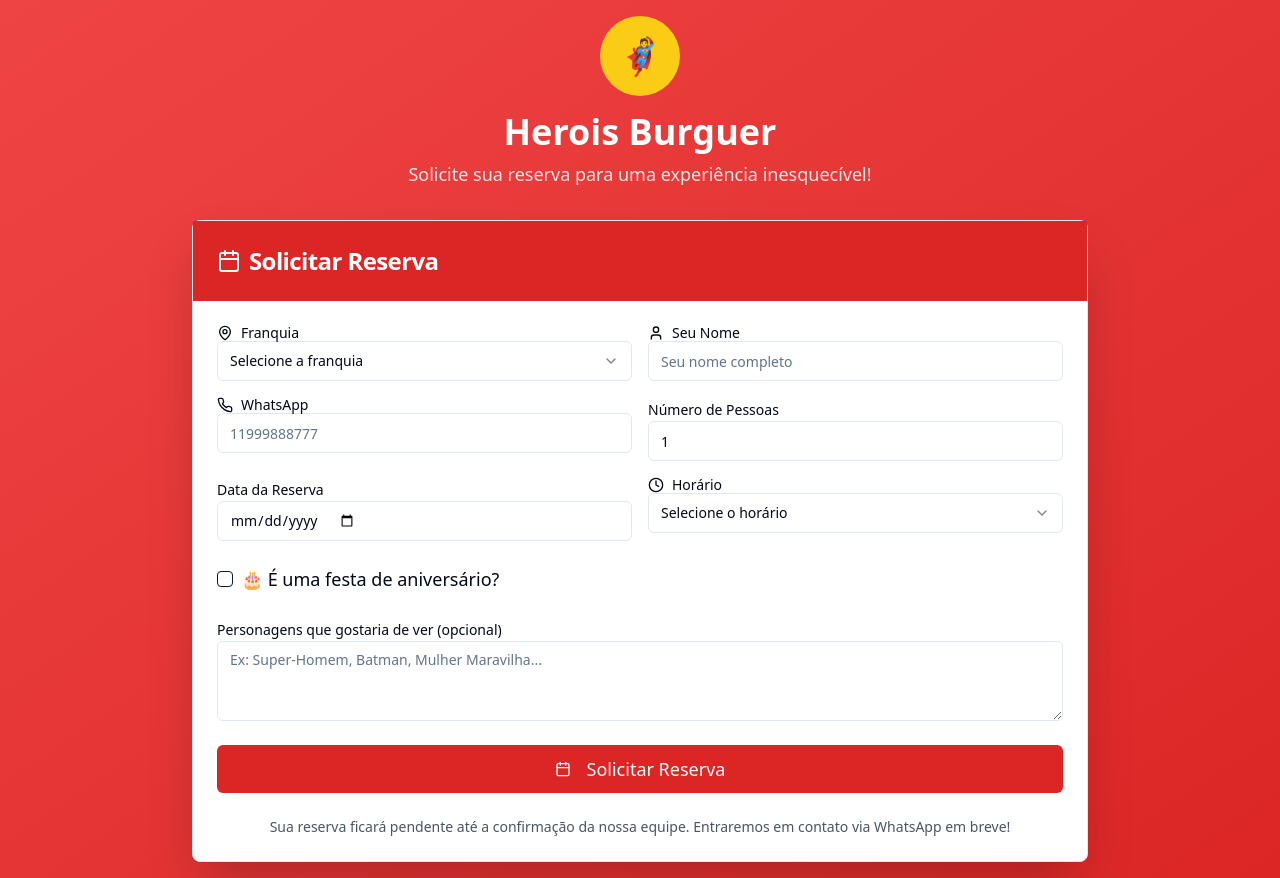
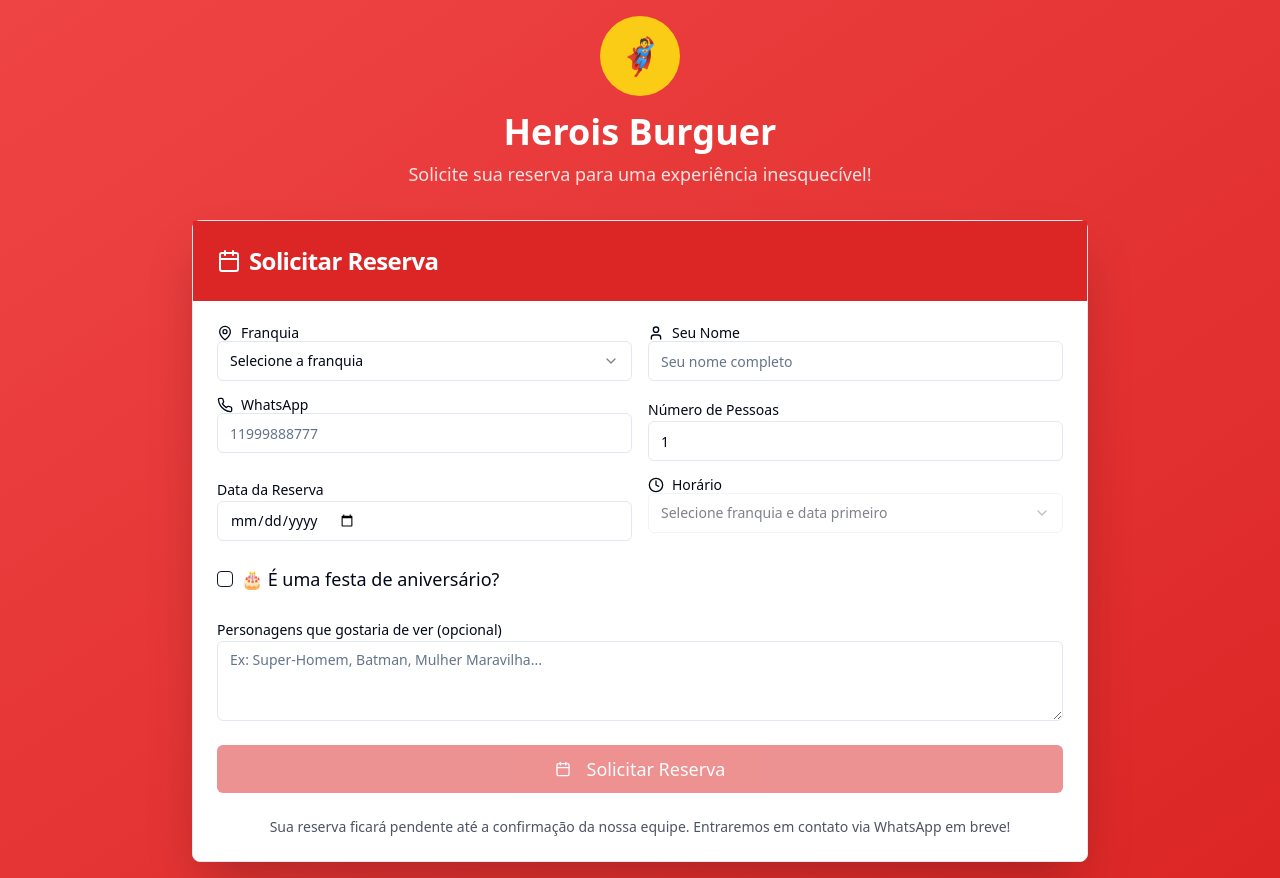
Before and after one commit to brunomsk9/burger-booking-blitz, a React (Vite) app: page /reserva in a window 1280 px wide. Built offline with nearby package versions, Linux system fonts and the light colour scheme.

Commit message:
Improve public reservation layout and data fetching
The AI enhanced the layout of the public reservation form and integrated data fetching from the database. This includes fetching franchise data and displaying available time slots based on selected date and franchise.

```diff
--- a/src/pages/PublicReservation.tsx
+++ b/src/pages/PublicReservation.tsx
@@ -1,8 +1,8 @@
 
-import PublicReservationForm from '@/components/PublicReservationForm';
+import PublicReservation from '@/components/PublicReservation';
 
 const PublicReservationPage = () => {
-  return <PublicReservationForm />;
+  return <PublicReservation />;
 };
 
 export default PublicReservationPage;
```
